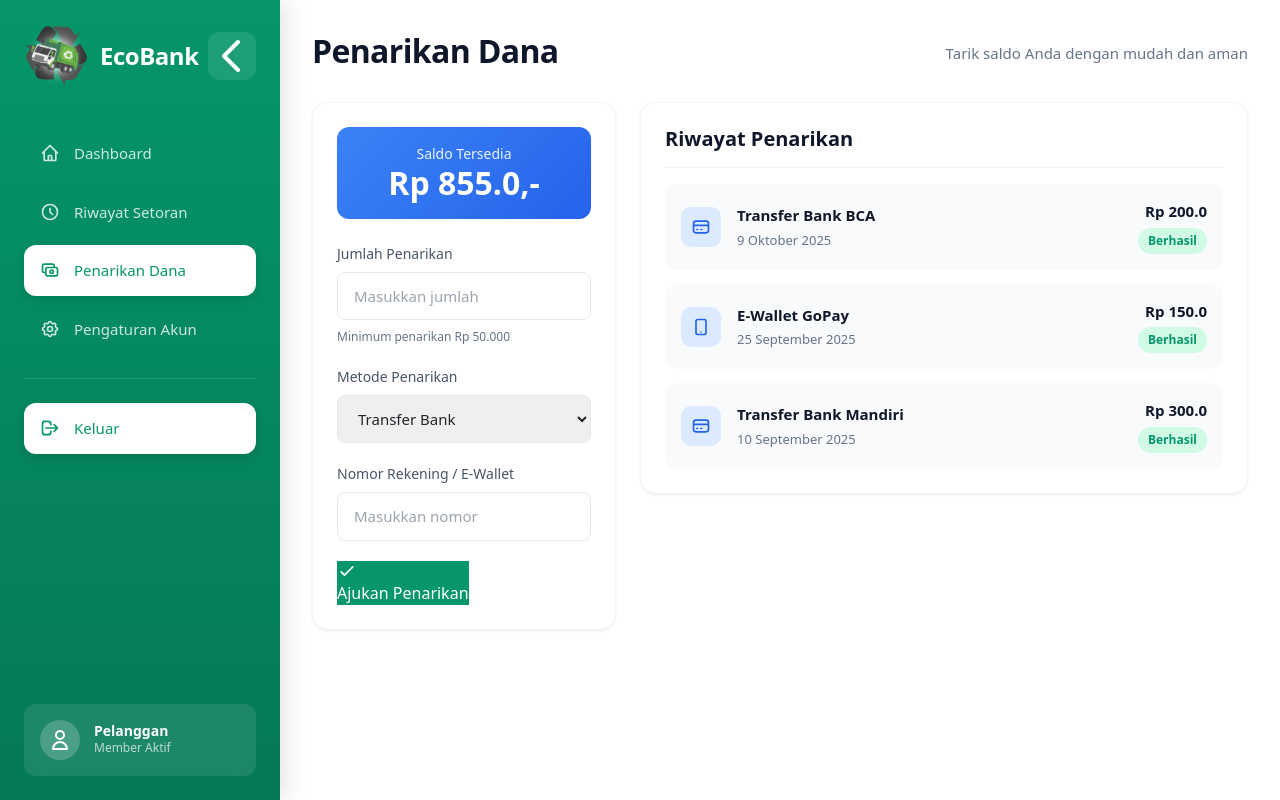
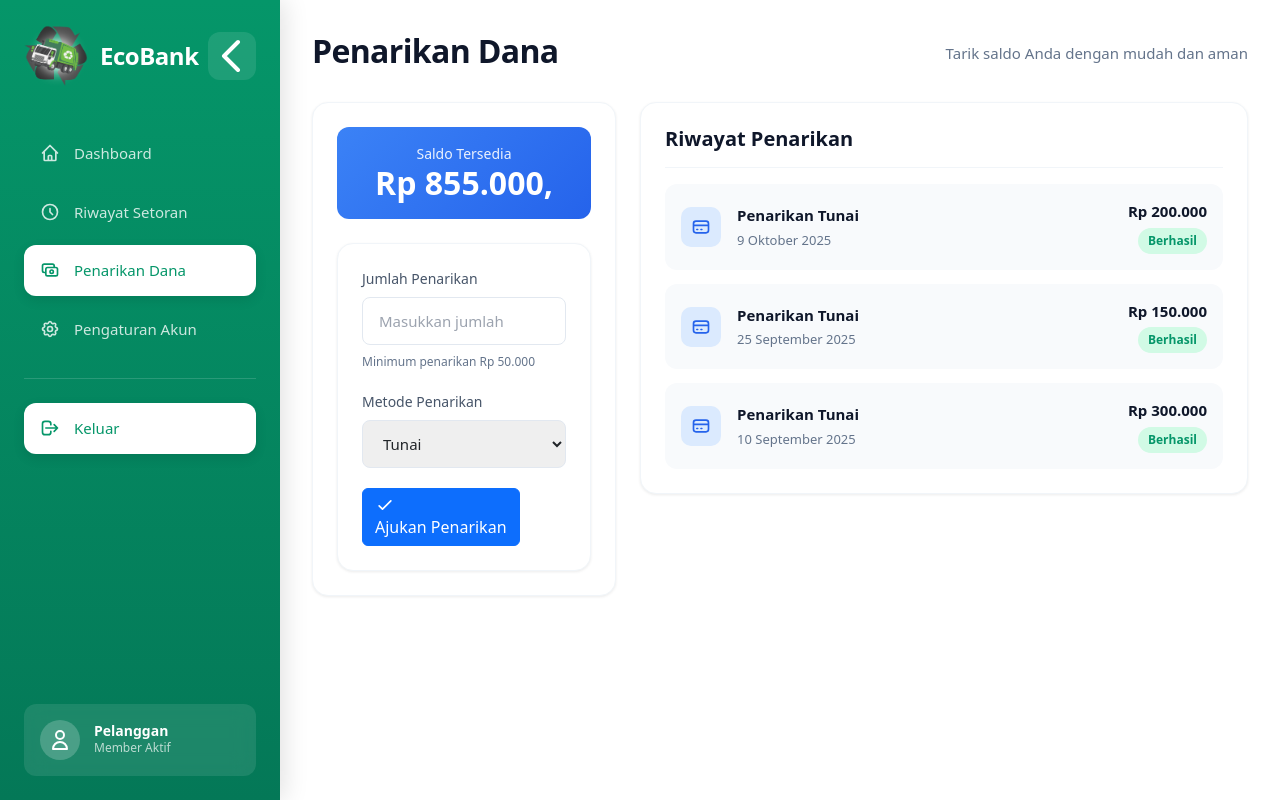
Before and after one commit to RabbaniNabilMusyaffa/BankSampahMasyarakat, a Laravel app: page /penarikan in a window 1280 px wide. Run offline with Laravel 12, Linux system fonts and the light colour scheme; a user stored in the database is signed in; data comes from the database, SQL or seed files in the repository; some libraries are stand-ins or nearby versions.

Commit message:
update css pelanggan

```diff
--- a/public/css/pelanggan.css
+++ b/public/css/pelanggan.css
@@ -405,7 +403,16 @@
     color: #475569;
 }
 
-/* === Stats Grid === */
+/* === KELAS DASAR (HASIL REFAKTOR) === */
+.card-base {
+    background: white;
+    border-radius: 1rem;
+    padding: 1.5rem;
+    box-shadow: 0 1px 3px rgba(0, 0, 0, 0.08);
+    border: 1px solid #f1f5f9;
+}
+
+/* Stats Grid */
 .stats-grid {
     display: grid;
     grid-template-columns: repeat(auto-fit, minmax(280px, 1fr));
@@ -707,13 +704,31 @@
     min-width: 180px;
 }
 
-.filter-select:focus {
+.form-input {
+    width: 100%;
+    padding: 0.75rem 1rem;
+    border: 1px solid #e2e8f0;
+    border-radius: 0.5rem;
+    font-size: 0.938rem;
+    transition: all 0.2s;
+}
+
+/* Style focus gabungan  */
+.search-input:focus,
+.filter-select:focus,
+.form-input:focus {
     outline: none;
     border-color: #059669;
     box-shadow: 0 0 0 3px rgba(5, 150, 105, 0.1);
 }
 
-/* === Data Table === */
+.form-helper {
+    font-size: 0.75rem;
+    color: #64748b;
+    margin-top: 0.5rem;
+}
+
+/* Data Table */
 .data-table-container {
     background: white;
     border-radius: 1rem;
@@ -982,34 +992,9 @@
     margin-bottom: 0.5rem;
 }
 
-.form-input {
-    width: 100%;
-    padding: 0.75rem 1rem;
-    border: 1px solid #e2e8f0;
-    border-radius: 0.5rem;
-    font-size: 0.938rem;
-    transition: all 0.2s;
-}
 
-.form-input:focus {
-    outline: none;
-    border-color: #059669;
-    box-shadow: 0 0 0 3px rgba(5, 150, 105, 0.1);
-}
+.settings-card {
 
-.form-helper {
-    font-size: 0.75rem;
-    color: #64748b;
-    margin-top: 0.5rem;
-}
-
-/* === Settings Page Specific Styles === */
-.settings-card {
-    background: white;
-    border-radius: 1rem;
-    padding: 1.5rem;
-    box-shadow: 0 1px 3px rgba(0, 0, 0, 0.08);
-    border: 1px solid #f1f5f9;
     margin-bottom: 1.5rem;
 }
 
--- a/public/javascript/pelanggan.js
+++ b/public/javascript/pelanggan.js
@@ -17,7 +17,7 @@
     // Open sidebar mobile
     if (openBtn) {
         openBtn.addEventListener('click', function() {
-            sidebar.classList.add('mobile-open'); // Menggunakan class khusus mobile
+            sidebar.classList.add('mobile-open');
             overlay.classList.add('active');
             document.body.style.overflow = 'hidden';
         });
@@ -210,7 +210,7 @@
 
     // Real-time Date Display
     updateDateTime();
-    setInterval(updateDateTime, 60000); // Update every minute
+    setInterval(updateDateTime, 60000);
 
     function updateDateTime() {
         const dateElement = document.querySelector('.header-date span');
@@ -241,7 +241,7 @@
     });
 });
 
-// Helper Functions
+// Helper
 
 // Show Detail Modal
 function showDetailModal(data) {
@@ -475,7 +475,7 @@
         const rowData = [];
 
         cols.forEach((col, index) => {
-            // Skip action column
+
             if (index < cols.length - 1) {
                 rowData.push(col.textContent.trim());
             }
@@ -758,7 +758,7 @@
     initTooltips();
 });
 
-// === Handle Network Status ===
+// Handle Network Status
 window.addEventListener('online', () => {
     showNotification('Koneksi internet tersambung kembali', 'success');
 });
@@ -791,4 +791,4 @@
 
 console.log('🌿 Bank Sampah EcoBank - System Ready!');
 console.log('Version: 1.0.0');
-console.log('Developed with ❤️ for a greener future');
+console.log('Developed with for a greener future');
--- a/resources/views/page_pelanggan/penarikan.blade.php
+++ b/resources/views/page_pelanggan/penarikan.blade.php
@@ -37,13 +37,13 @@
 
                 <div class="withdrawal-grid">
                     {{-- form penarikan --}}
-                    <div class="withdrawal-form-card">
+                    <div class="withdrawal-form-card card-base">
                         <div class="balance-display">
                             <p class="balance-label">Saldo Tersedia</p>
-                            <h2 class="balance-amount">Rp 855.000,-</h2>
+                            <h2 class="balance-amount">Rp 855000,</h2>
                         </div>
 
-                        <form class="withdrawal-form">
+                        <form class="withdrawal-form card-base">
                             <div class="form-group">
                                 <label class="form-label">Jumlah Penarikan</label>
                                 <input type="number" placeholder="Masukkan jumlah" class="form-input">
@@ -53,19 +53,14 @@
                             <div class="form-group">
                                 <label class="form-label">Metode Penarikan</label>
                                 <select class="form-input">
-                                    <option>Transfer Bank</option>
-                                    <option>E-Wallet (OVO)</option>
-                                    <option>E-Wallet (GoPay)</option>
-                                    <option>E-Wallet (Dana)</option>
+                                    <option>Tunai</option>
+
                                 </select>
                             </div>
 
-                            <div class="form-group">
-                                <label class="form-label">Nomor Rekening / E-Wallet</label>
-                                <input type="text" placeholder="Masukkan nomor" class="form-input">
-                            </div>
 
-                            <button type="submit" class="btn-primary">
+
+                            <button type="submit" class="btn btn-primary">
                                 <svg class="w-5 h-5" fill="none" stroke="currentColor" viewBox="0 0 24 24">
                                     <path stroke-linecap="round" stroke-linejoin="round" stroke-width="2" d="M5 13l4 4L19 7" />
                                 </svg>
@@ -75,7 +70,7 @@
                     </div>
 
                     {{-- riwayat --}}
-                    <div class="withdrawal-history-card">
+                    <div class="withdrawal-history-card card-base">
                         <h3 class="section-title">Riwayat Penarikan</h3>
                         <div class="transaction-list">
                             <div class="transaction-item">
@@ -85,27 +80,11 @@
                                     </svg>
                                 </div>
                                 <div class="transaction-details">
-                                    <p class="transaction-name">Transfer Bank BCA</p>
+                                    <p class="transaction-name">Penarikan Tunai</p>
                                     <p class="transaction-date">9 Oktober 2025</p>
                                 </div>
                                 <div class="transaction-amount transaction-amount-negative">
-                                    <p>Rp 200.000</p>
-                                    <span class="transaction-status transaction-status-success">Berhasil</span>
-                                </div>
-                            </div>
-
-                            <div class="transaction-item">
-                                <div class="transaction-icon transaction-icon-blue">
-                                    <svg fill="none" stroke="currentColor" viewBox="0 0 24 24">
-                                        <path stroke-linecap="round" stroke-linejoin="round" stroke-width="2" d="M12 18h.01M8 21h8a2 2 0 002-2V5a2 2 0 00-2-2H8a2 2 0 00-2 2v14a2 2 0 002 2z" />
-                                    </svg>
-                                </div>
-                                <div class="transaction-details">
-                                    <p class="transaction-name">E-Wallet GoPay</p>
-                                    <p class="transaction-date">25 September 2025</p>
-                                </div>
-                                <div class="transaction-amount transaction-amount-negative">
-                                    <p>Rp 150.000</p>
+                                    <p>Rp 200000</p>
                                     <span class="transaction-status transaction-status-success">Berhasil</span>
                                 </div>
                             </div>
@@ -117,11 +96,27 @@
                                     </svg>
                                 </div>
                                 <div class="transaction-details">
-                                    <p class="transaction-name">Transfer Bank Mandiri</p>
+                                    <p class="transaction-name">Penarikan Tunai</p>
+                                    <p class="transaction-date">25 September 2025</p>
+                                </div>
+                                <div class="transaction-amount transaction-amount-negative">
+                                    <p>Rp 150000</p>
+                                    <span class="transaction-status transaction-status-success">Berhasil</span>
+                                </div>
+                            </div>
+
+                            <div class="transaction-item">
+                                <div class="transaction-icon transaction-icon-blue">
+                                    <svg fill="none" stroke="currentColor" viewBox="0 0 24 24">
+                                        <path stroke-linecap="round" stroke-linejoin="round" stroke-width="2" d="M3 10h18M7 15h1m4 0h1m-7 4h12a3 3 0 003-3V8a3 3 0 00-3-3H6a3 3 0 00-3 3v8a3 3 0 003 3z" />
+                                    </svg>
+                                </div>
+                                <div class="transaction-details">
+                                    <p class="transaction-name">Penarikan Tunai</p>
                                     <p class="transaction-date">10 September 2025</p>
                                 </div>
                                 <div class="transaction-amount transaction-amount-negative">
-                                    <p>Rp 300.000</p>
+                                    <p>Rp 300000</p>
                                     <span class="transaction-status transaction-status-success">Berhasil</span>
                                 </div>
                             </div>
```
Also changed, not shown: other parts of public/css/pelanggan.css (+38 -34 lines), resources/views/page_pelanggan/home.blade.php (+27 -30 lines), resources/views/page_pelanggan/pengaturan.blade.php (+9 -9 lines), resources/views/page_pelanggan/riwayat.blade.php (+9 -9 lines).
